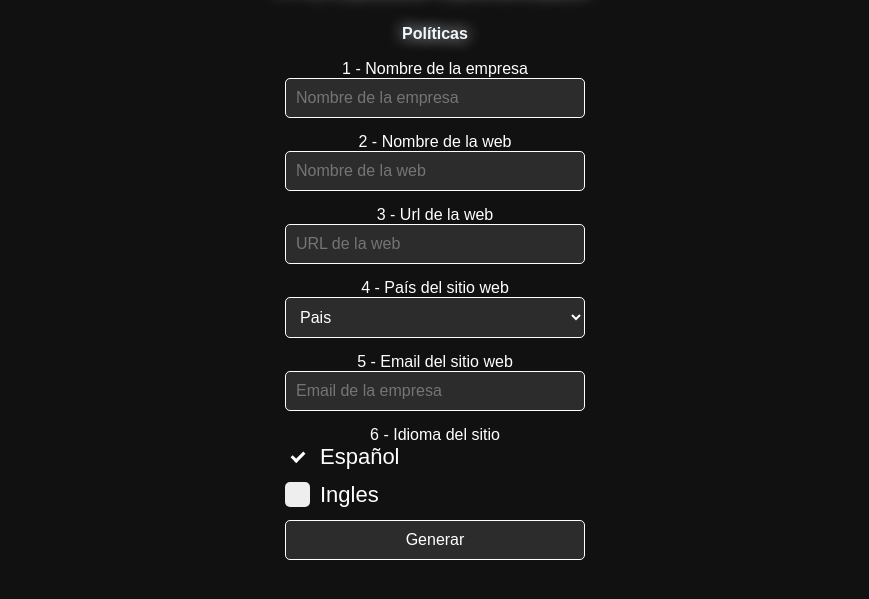
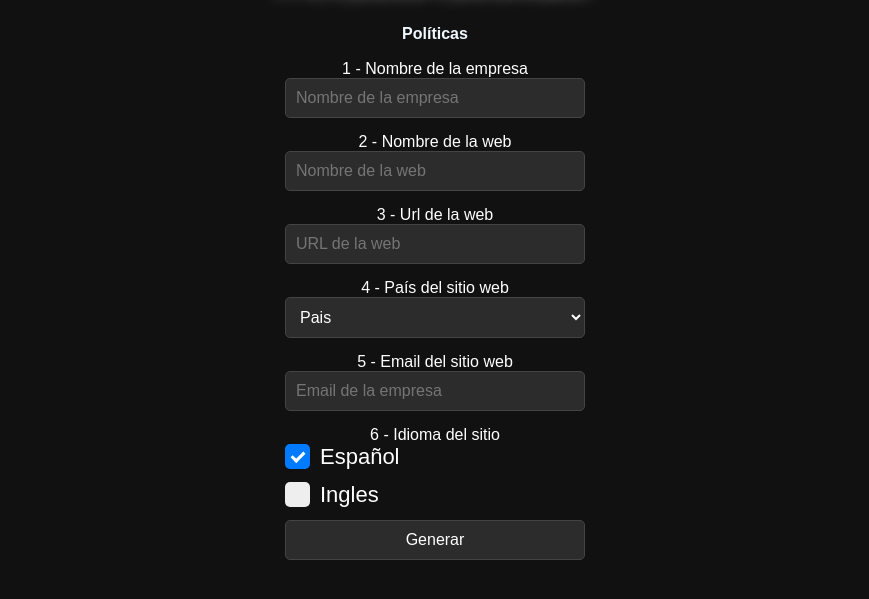
Before and after one commit to lepenino1995/ChatGPT, a website: page politicas/index.html in a window 1280 px wide. Both pictures are taken after a click on the label "Español". Shown: the part 121-720 px from the top of the page, without its empty margins (205-1074 px from the left). Drawn offline with Linux system fonts and the light colour scheme.

Commit message:
cambios 2024 3

```diff
--- a/public/css/landing.css
+++ b/public/css/landing.css
@@ -1,11 +1,42 @@
+/* General */
 * {
   margin: 0;
   padding: 0;
   box-sizing: border-box;
   transition: all 0.35s linear;
-    font-family: "poppins", sans-serif;
+  font-family: "Poppins", sans-serif;
+  background-color: transparent;
 }
 
+/* Cuerpo */
+body {
+  background-color: #111;
+  color: white;
+}
+
+/* Encabezados */
+h1 {
+  color: aliceblue;
+  position: relative;
+  display: flex;
+  justify-content: center;
+  align-items: center;
+  min-height: 10vh;
+  text-shadow: 0px 0px 20px white;
+  margin: 20px 0;
+}
+
+h3 {
+  color: aliceblue;
+  display: flex;
+  justify-content: center;
+  min-height: 5vh;
+  padding: 5px 0;
+  font-size: 16px;
+  margin: 0;
+}
+
+/* Sección principal */
 section {
   display: flex;
   justify-content: center;
@@ -14,12 +45,14 @@
   flex-wrap: wrap;
   min-height: 100vh;
   background-color: #111;
+  padding: 2rem;
 }
 
 section a {
   text-decoration: none;
 }
 
+/* Tarjetas */
 .card {
   --color: #0000FF;
   --border-size: 3rem;
@@ -46,11 +79,13 @@
 .card::before {
   width: 200%;
   height: 200%;
-    background-image: conic-gradient(var(--color) 0deg,
+  background-image: conic-gradient(
+      var(--color) 0deg,
       transparent 60deg,
       transparent 180deg,
       var(--color) 180deg,
-    transparent 240deg);
+      transparent 240deg
+  );
   inset: -50%;
   z-index: -2;
   animation: border 8s linear infinite;
@@ -61,7 +96,7 @@
 }
 
 @keyframes border {
-    to{
+  to {
       transform: rotateZ(-360deg);
   }
 }
@@ -105,23 +140,132 @@
   opacity: 0.75;
 }
 
-  h1 {
-    color: aliceblue;
-    position: relative;
-    background-color: #111;
+/* Formularios */
+.input-section {
   display: flex;
+  padding: 20px;
+  width: 33%;
   justify-content: center;
-    align-items: center;
-    min-height: 10vh;
-    text-shadow: 0px 0px 20px white;
-
+  gap: 20px 10px;
 }
 
-  footer {
-    background-color: #111;
+textarea,
+input,
+select,
+button {
+  margin-bottom: 15px;
+  padding: 10px;
+  border: 1px solid #444;
+  border-radius: 5px;
+  font-size: 16px;
+  width: 300px;
+  background: #2C2C2C;
+  color: #fff;
+}
+
+button:hover {
+  transform: translateY(-3px);
+  box-shadow: 0 4px 8px #007bff;
+}
+
+/* Checkbox */
+.container {
+  display: block;
   color: white;
   position: relative;
+  padding-left: 35px;
+  margin-bottom: 12px;
+  cursor: pointer;
+  font-size: 22px;
+  width: 300px;
+}
+
+.container input {
+  position: absolute;
+  opacity: 0;
+  cursor: pointer;
+  height: 0;
+  width: 0;
+}
+
+.checkmark {
+  position: absolute;
+  top: 0;
+  left: 0;
+  height: 25px;
+  width: 25px;
+  background-color: #eee;
+  border-radius: 5px;
+}
+
+.container input:checked ~ .checkmark {
+  background-color: #007bff;
+}
+
+.checkmark:after {
+  content: "";
+  position: absolute;
+  display: none;
+}
+
+.container input:checked ~ .checkmark:after {
+  display: block;
+  left: 9px;
+  top: 5px;
+  width: 5px;
+  height: 10px;
+  border: solid white;
+  border-width: 0 3px 3px 0;
+  transform: rotate(45deg);
+}
+
+/* Contenedores */
+.container-content {
   display: flex;
   justify-content: center;
   align-items: center;
 }
+
+.main-container {
+  display: flex;
+  flex-direction: column;
+  justify-content: center;
+  align-items: center;
+  width: 100%;
+}
+
+/* Contenido adicional */
+.content-section {
+  padding: 0 20px;
+  width: 50%;
+}
+
+#article,
+#description,
+#keywords-generated {
+  margin-top: 10px;
+  padding: 10px;
+  border-radius: 5px;
+  background-color: #1e1e1e;
+  box-shadow: 0 2px 5px rgba(248, 248, 248, 0.1);
+  width: 350px;
+  color: white;
+  overflow-y: scroll;
+}
+
+@media only screen and (max-width: 800px) {
+  .container-content {
+      flex-direction: column;
+  }
+}
+
+/* Pie de página */
+footer {
+  background-color: #111;
+  color: white;
+  display: flex;
+  justify-content: center;
+  align-items: center;
+  padding: 1rem 0;
+  margin-top: 2rem;
+}
--- a/public/css/politicas.css
+++ b/public/css/politicas.css
@@ -28,7 +28,6 @@ h3 {
     display: flex;
     justify-content: center;
     min-height: 5vh; /* Reducido de 10vh a 5vh */
-    text-shadow: 0px 0px 15px white;
     padding: 5px 0; /* Ajusta esto según lo necesites */
     margin: 0; /* Elimina los márgenes por defecto */
     font-size: 16px; /* Ajusta el tamaño de la fuente según lo necesites */
@@ -55,7 +54,7 @@ select,
 button {
     margin-bottom: 15px;
     padding: 10px;
-    border: 1px solid white;
+    border: 1px solid #444; /* Bordes oscuros */
     border-radius: 5px;
     font-size: 16px;
     width: 300px;
@@ -67,7 +66,7 @@ button {
 
 button:hover {
   transform: translateY(-3px);
-  box-shadow: 0 4px 8px white;
+  box-shadow: 0 4px 8px #007bff; /* Sombra azul */
 }
 
 .checkbox-label {
@@ -134,7 +133,7 @@ button:hover {
 
   /* When the checkbox is checked, add a blue background */
   .container input:checked ~ .checkmark {
-    background-color: #111;
+    background-color: #007bff; /* Azul para el checkbox */
   }
 
   /* Create the checkmark/indicator (hidden when not checked) */
@@ -199,7 +198,7 @@ button:hover {
     margin-top: 10px;
     padding: 10px;
     border-radius: 5px;
-    background-color: whitesmoke;
+    background-color: #1e1e1e; /* Fondo oscuro */
     box-shadow: 0 2px 5px rgba(248, 248, 248, 0.1);
     width: 350px;
     height: 200px;
--- a/public/css/setup.css
+++ b/public/css/setup.css
@@ -11,10 +11,8 @@
 body {
     background-color: #111; /* Fondo oscuro */
     color: white;
-    padding: 20px;
     min-height: 100vh;
 }
-
 
 /* Estilo para títulos */
 h1,
@@ -51,6 +49,8 @@ h3 {
     box-shadow: 0 4px 8px rgba(0, 0, 0, 0.5); /* Sombra */
     max-width: 400px;
     margin: auto;
+    justify-content: center; /* Centra los elementos verticalmente */
+    text-align: center; /* Centra el texto */
 }
 
 /* Inputs y botones */
@@ -68,6 +68,7 @@ button {
     background: #2C2C2C; /* Fondo oscuro */
     color: #fff;
     display: block;
+    text-align: center; /* Centra el texto dentro de los inputs */
 }
 
 button {
```
Also changed, not shown: index.html (+3 -2 lines), public/css/menu.css (line endings or trailing spaces). Lines whose indentation alone changed are shown as unchanged.
